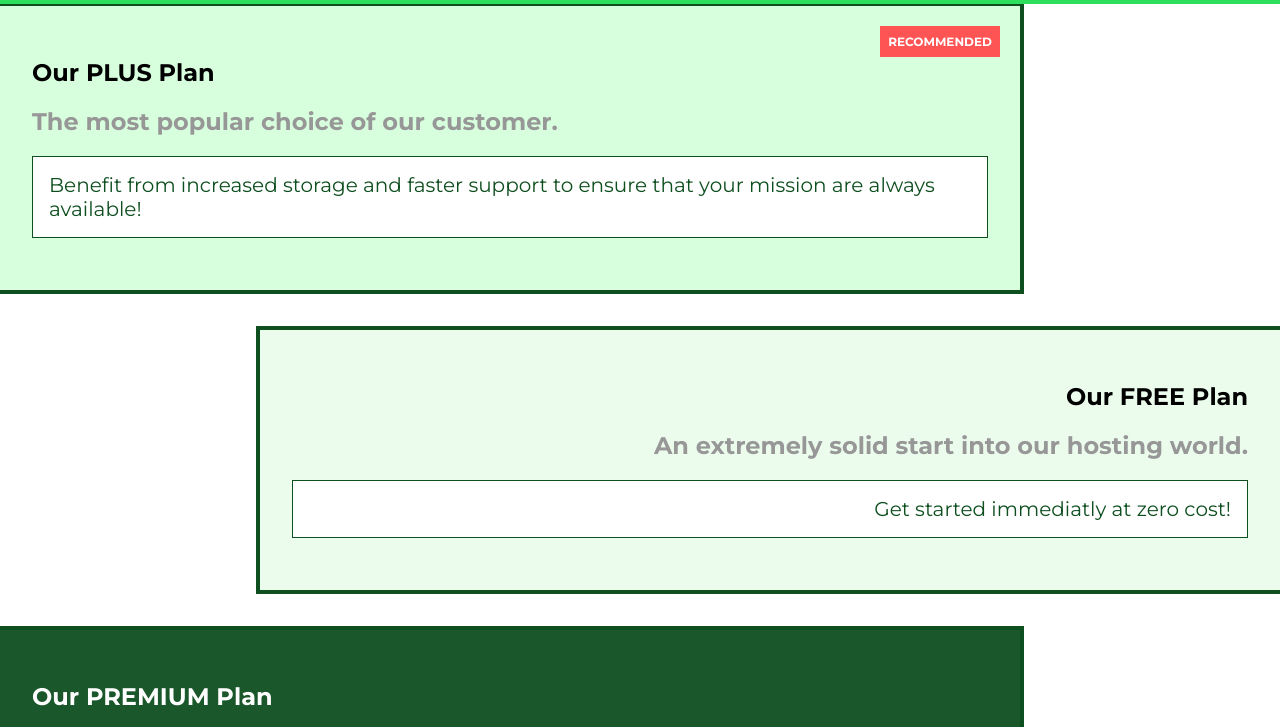
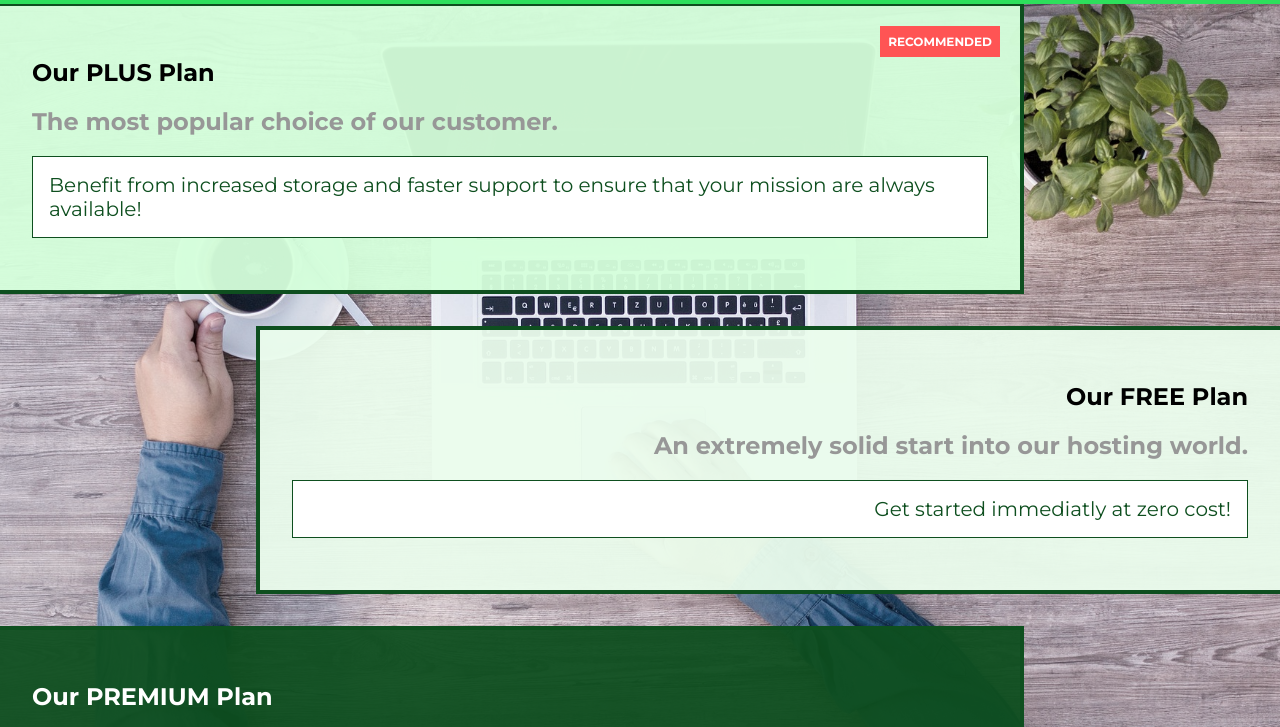
Before and after one commit to elyashar/CSS-complete-guide, a website built with Vite: page Basics_of_CSS/packages/index.html in a window 1280 px wide. Shown: the part 46-773 px from the top of the page. Built offline with nearby package versions, Linux system fonts and the light colour scheme.

Commit message:
add filters

```diff
--- a/Basics_of_CSS/packages/packages.css
+++ b/Basics_of_CSS/packages/packages.css
@@ -3,7 +3,8 @@ main {
 }
 
 .background {
-    background: url("images/plans-background.jpg");
+    background: url("../images/plans-background.jpg") center/cover;
+    filter: grayscale(40%);
     width: 100%;
     height: 100%;
     position: fixed;
```
